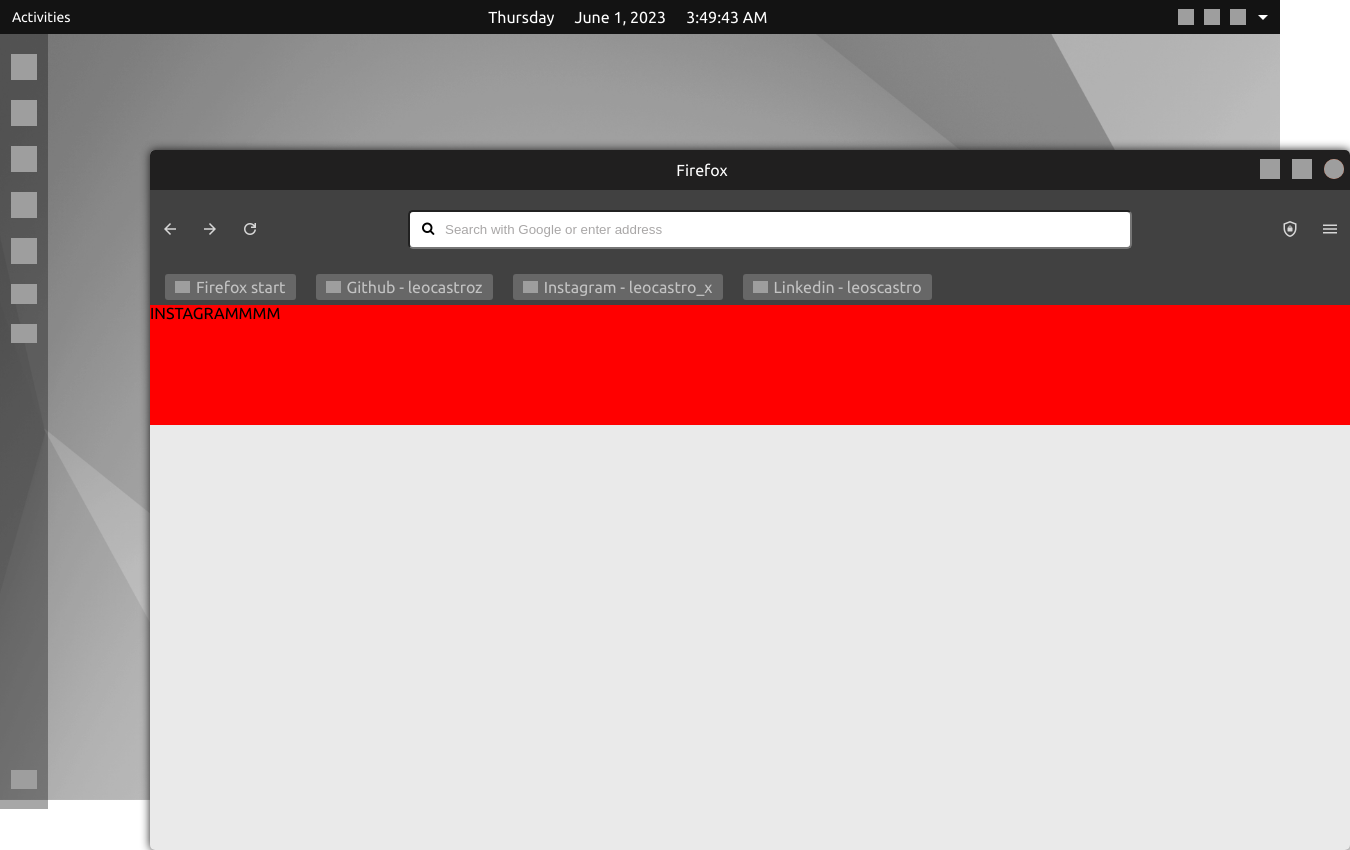
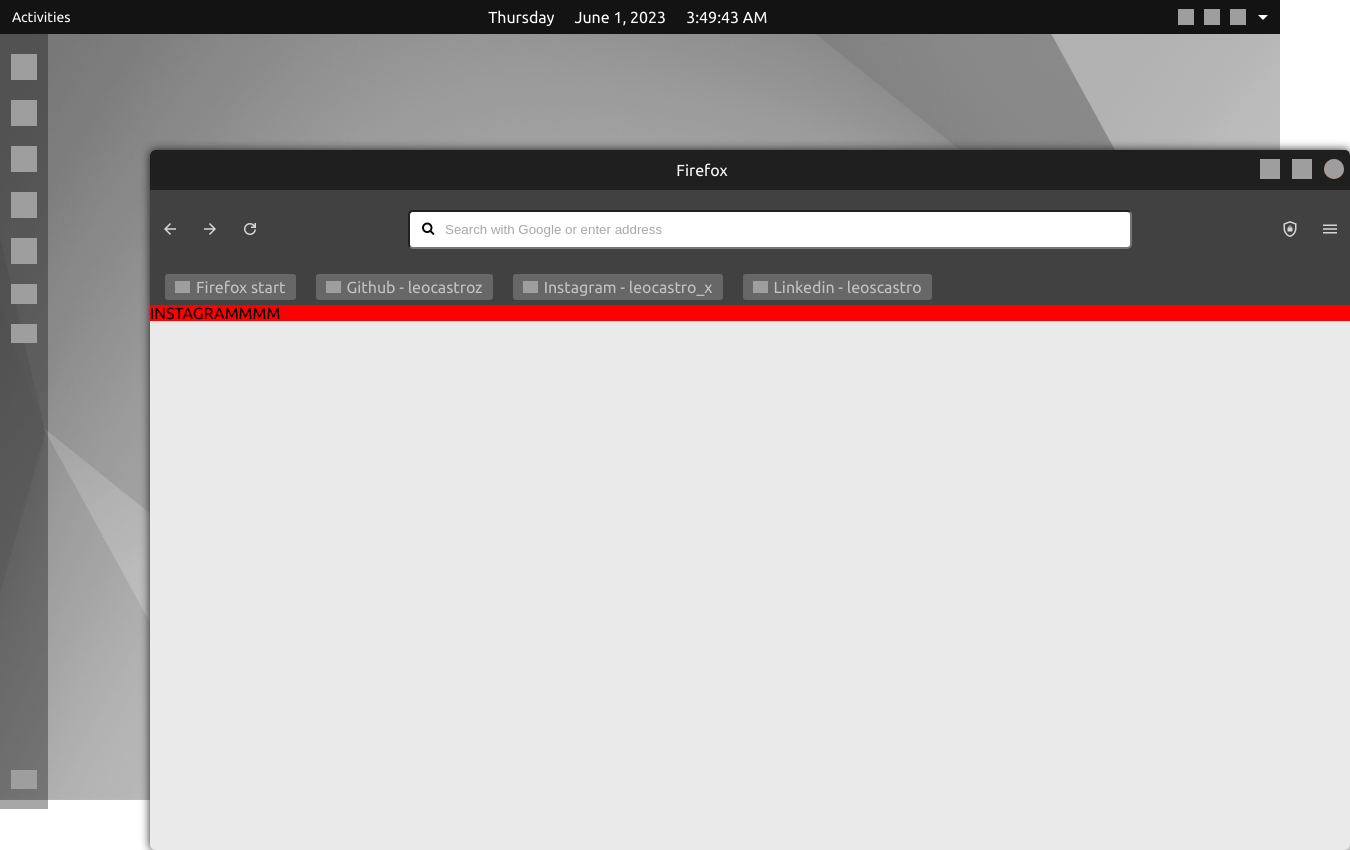
Before and after one commit to leocastroz/operating-system-linux-vue3, a Vue app: page /instagram in a window 1280 px wide. Both pictures are taken after a click on the picture 24 px from the left and 67 px from the top of the page. Shown: the whole page, 1350 px wide, since content can reach past the window. After the commit the page ends 809 px from the top, so only its background shows below. Built offline with nearby package versions, Linux system fonts and the light colour scheme; grey boxes are pictures that could not be loaded.

Commit message:
Fix: removing dirty code

```diff
--- a/src/components/ConfigFirefox.vue
+++ b/src/components/ConfigFirefox.vue
@@ -155,11 +155,7 @@
 	</div>
 </template>
 
-
-
 <style scoped>
-
-
 .sub-items {
 	padding: 5px;
 }
@@ -177,7 +173,8 @@
 }
 
 nav a div:hover {
-	background-color: #d54f20;
+	background-color: #fcb14d;
+	color: #000;
 }
 
 nav a div img {
@@ -191,11 +188,7 @@
 }
 
 .container {
-	position: absolute;
-	top: 100px;
-	left: 10%;
-	min-width: 900px;
-	height: 300px;
+	position: fixed;
 	background-color: #eaeaea;
 	border-radius: 5px;
   box-shadow: 0 0 10px 0 #201f1f;
--- a/src/views/InstagramView.vue
+++ b/src/views/InstagramView.vue
@@ -1,15 +1,12 @@
 <template>
-    <div class="about">
-        <h1>INSTAGRAMMMM</h1>
-    </div>
+	<div class="about">
+		<h1>INSTAGRAMMMM</h1>
+	</div>
 </template>
 
 <style scoped>
-
 .about {
-    width: 100%;
-    height: 100%;
-    background-color: red;
+	width: 100%;
+	background-color: red;
 }
-
 </style>
```
